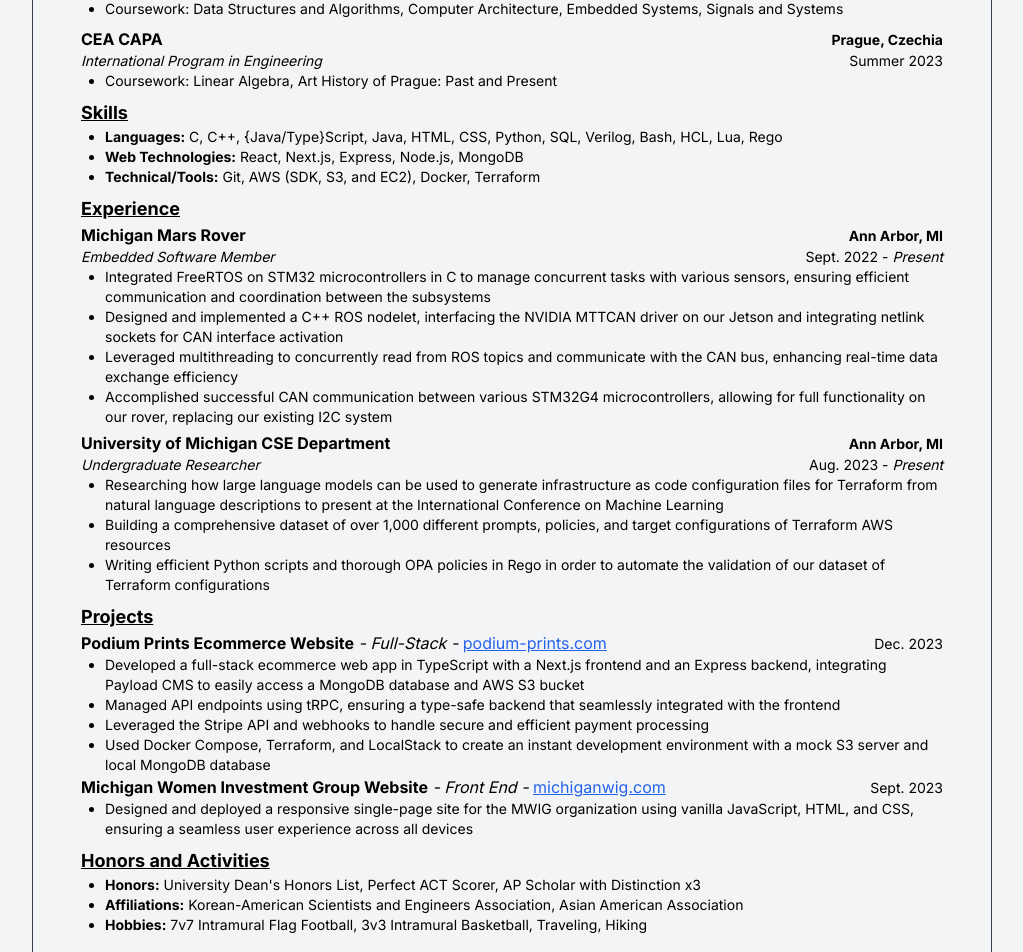
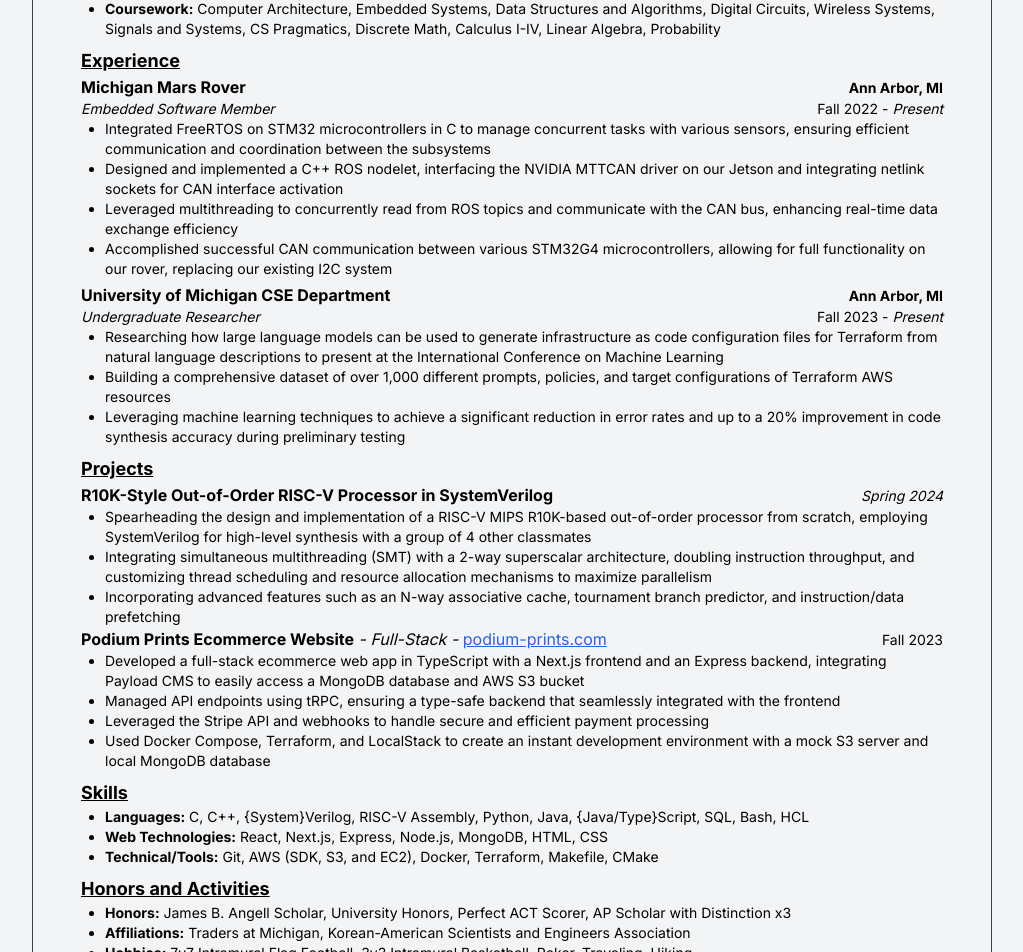
Before and after one commit to owenpark8/personal-site, a Next.js app: page / in a window 1280 px wide. Shown: the part 2120-3072 px from the top of the page, without its empty margins (128-1151 px from the left). Built offline with nearby package versions, Linux system fonts and the light colour scheme.

Commit message:
Update resume

```diff
--- a/src/app/page.tsx
+++ b/src/app/page.tsx
@@ -203,14 +203,19 @@
                     <p className="italic text-right">April 2025</p>
                   </div>
                   <ul className="list-disc ml-4 sm:ml-6 text-xs sm:text-sm">
-                    <li>GPA: 3.92 / 4.0</li>
                     <li>
-                      Coursework: Data Structures and Algorithms, Computer
-                      Architecture, Embedded Systems, Signals and Systems
+                      <span className="font-bold">GPA:</span> 3.92 / 4.0
+                    </li>
+                    <li>
+                      <span className="font-bold">Coursework:</span> Computer
+                      Architecture, Embedded Systems, Data Structures and
+                      Algorithms, Digital Circuits, Wireless Systems, Signals
+                      and Systems, CS Pragmatics, Discrete Math, Calculus I-IV,
+                      Linear Algebra, Probability
                     </li>
                   </ul>
                 </div>
-                <div className="mt-2">
+                {/* <div className="mt-2">
                   <div className="flex flex-row justify-between w-full items-baseline">
                     <h4 className="text-sm sm:text-base leading-5 font-bold">
                       CEA CAPA
@@ -231,27 +236,7 @@
                       and Present
                     </li>
                   </ul>
-                </div>
-              </div>
-              <div id="resume-skills" className="mt-2">
-                <h3 className="text-base sm:text-lg font-bold underline">
-                  Skills
-                </h3>
-                <ul className="text-xs sm:text-sm list-disc ml-4 sm:ml-6">
-                  <li>
-                    <span className="font-bold">Languages:</span> C, C++,
-                    &#123;Java/Type&#125;Script, Java, HTML, CSS, Python, SQL,
-                    Verilog, Bash, HCL, Lua, Rego
-                  </li>
-                  <li>
-                    <span className="font-bold">Web Technologies:</span> React,
-                    Next.js, Express, Node.js, MongoDB
-                  </li>
-                  <li>
-                    <span className="font-bold">Technical/Tools:</span> Git, AWS
-                    (SDK, S3, and EC2), Docker, Terraform
-                  </li>
-                </ul>
+                </div> */}
               </div>
               <div id="resume-experience" className="mt-2">
                 <h3 className="text-base sm:text-lg font-bold underline">
@@ -269,7 +254,7 @@
                   <div className="text-xs sm:text-sm flex flex-row justify-between w-full">
                     <p className="italic">Embedded Software Member</p>
                     <p className="text-right">
-                      Sept. 2022 - <span className="italic">Present</span>
+                      Fall 2022 - <span className="italic">Present</span>
                     </p>
                   </div>
                   <ul className="text-xs sm:text-sm list-disc ml-4 sm:ml-6">
@@ -308,7 +293,7 @@
                   <div className="text-xs sm:text-sm flex flex-row justify-between w-full">
                     <p className="italic">Undergraduate Researcher</p>
                     <p className="text-right">
-                      Aug. 2023 - <span className="italic">Present</span>
+                      Fall 2023 - <span className="italic">Present</span>
                     </p>
                   </div>
                   <ul className="text-xs sm:text-sm list-disc ml-4 sm:ml-6">
@@ -324,9 +309,10 @@
                       AWS resources
                     </li>
                     <li>
-                      Writing efficient Python scripts and thorough OPA policies
-                      in Rego in order to automate the validation of our dataset
-                      of Terraform configurations
+                      Leveraging machine learning techniques to achieve a
+                      significant reduction in error rates and up to a 20%
+                      improvement in code synthesis accuracy during preliminary
+                      testing
                     </li>
                   </ul>
                 </div>
@@ -335,6 +321,35 @@
                 <h3 className="text-base sm:text-lg font-bold underline">
                   Projects
                 </h3>
+                <div id="resume-mwig">
+                  <div className="flex flex-row justify-between w-full items-baseline">
+                    <h4 className="text-sm sm:text-base leading-5 font-bold">
+                      R10K-Style Out-of-Order RISC-V Processor in SystemVerilog
+                    </h4>
+                    <p className="italic text-xs sm:text-sm text-right">
+                      Spring 2024
+                    </p>
+                  </div>
+                  <ul className="text-xs sm:text-sm list-disc ml-4 sm:ml-6">
+                    <li>
+                      Spearheading the design and implementation of a RISC-V
+                      MIPS R10K-based out-of-order processor from scratch,
+                      employing SystemVerilog for high-level synthesis with a
+                      group of 4 other classmates
+                    </li>
+                    <li>
+                      Integrating simultaneous multithreading (SMT) with a 2-way
+                      superscalar architecture, doubling instruction throughput,
+                      and customizing thread scheduling and resource allocation
+                      mechanisms to maximize parallelism
+                    </li>
+                    <li>
+                      Incorporating advanced features such as an N-way
+                      associative cache, tournament branch predictor, and
+                      instruction/data prefetching
+                    </li>
+                  </ul>
+                </div>
                 <div id="resume-podium-prints">
                   <div className="flex flex-row justify-between w-full items-baseline">
                     <h4 className="text-sm sm:text-base leading-5 font-bold">
@@ -351,7 +366,7 @@
                         podium-prints.com
                       </a>
                     </h4>
-                    <p className="text-xs sm:text-sm text-right">Dec. 2023</p>
+                    <p className="text-xs sm:text-sm text-right">Fall 2023</p>
                   </div>
                   <ul className="text-xs sm:text-sm list-disc ml-4 sm:ml-6">
                     <li>
@@ -375,7 +390,7 @@
                     </li>
                   </ul>
                 </div>
-                <div id="resume-mwig">
+                {/* <div id="resume-mwig">
                   <div className="flex flex-row justify-between w-full items-baseline">
                     <h4 className="text-sm sm:text-base leading-5 font-bold">
                       Michigan Women Investment Group Website
@@ -401,7 +416,27 @@
                       devices
                     </li>
                   </ul>
-                </div>
+                </div> */}
+              </div>
+              <div id="resume-skills" className="mt-2">
+                <h3 className="text-base sm:text-lg font-bold underline">
+                  Skills
+                </h3>
+                <ul className="text-xs sm:text-sm list-disc ml-4 sm:ml-6">
+                  <li>
+                    <span className="font-bold">Languages:</span> C, C++,
+                    &#123;System&#125;Verilog, RISC-V Assembly, Python, Java,
+                    &#123;Java/Type&#125;Script, SQL, Bash, HCL
+                  </li>
+                  <li>
+                    <span className="font-bold">Web Technologies:</span> React,
+                    Next.js, Express, Node.js, MongoDB, HTML, CSS
+                  </li>
+                  <li>
+                    <span className="font-bold">Technical/Tools:</span> Git, AWS
+                    (SDK, S3, and EC2), Docker, Terraform, Makefile, CMake
+                  </li>
+                </ul>
               </div>
               <div id="resume-honors-activities" className="mt-2">
                 <h3 className="text-base sm:text-lg font-bold underline">
@@ -409,18 +444,19 @@
                 </h3>
                 <ul className="text-xs sm:text-sm list-disc ml-4 sm:ml-6">
                   <li>
-                    <span className="font-bold">Honors:</span> University
-                    Dean&apos;s Honors List, Perfect ACT Scorer, AP Scholar with
-                    Distinction x3
+                    <span className="font-bold">Honors:</span> James B. Angell
+                    Scholar, University Honors, Perfect ACT Scorer, AP Scholar
+                    with Distinction x3
                   </li>
                   <li>
-                    <span className="font-bold">Affiliations:</span>{" "}
-                    Korean-American Scientists and Engineers Association, Asian
-                    American Association
+                    <span className="font-bold">Affiliations:</span> Traders at
+                    Michigan, Korean-American Scientists and Engineers
+                    Association
                   </li>
                   <li>
                     <span className="font-bold">Hobbies:</span> 7v7 Intramural
-                    Flag Football, 3v3 Intramural Basketball, Traveling, Hiking
+                    Flag Football, 3v3 Intramural Basketball, Poker, Traveling,
+                    Hiking
                   </li>
                 </ul>
               </div>
```
Also changed, not shown: 1 other file (tests, documents, lock files or other folders).
